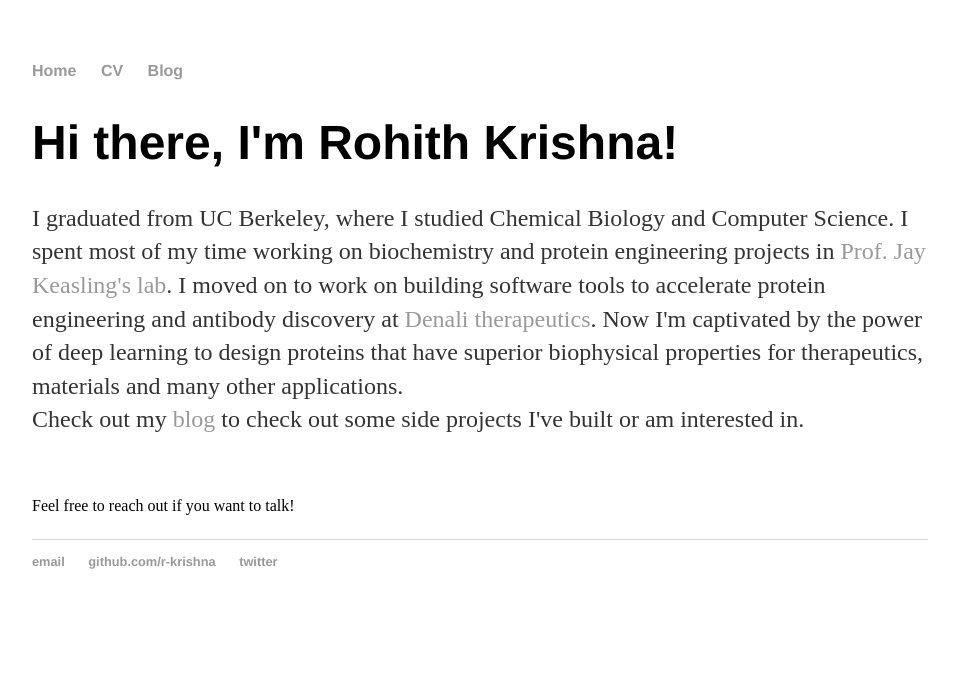
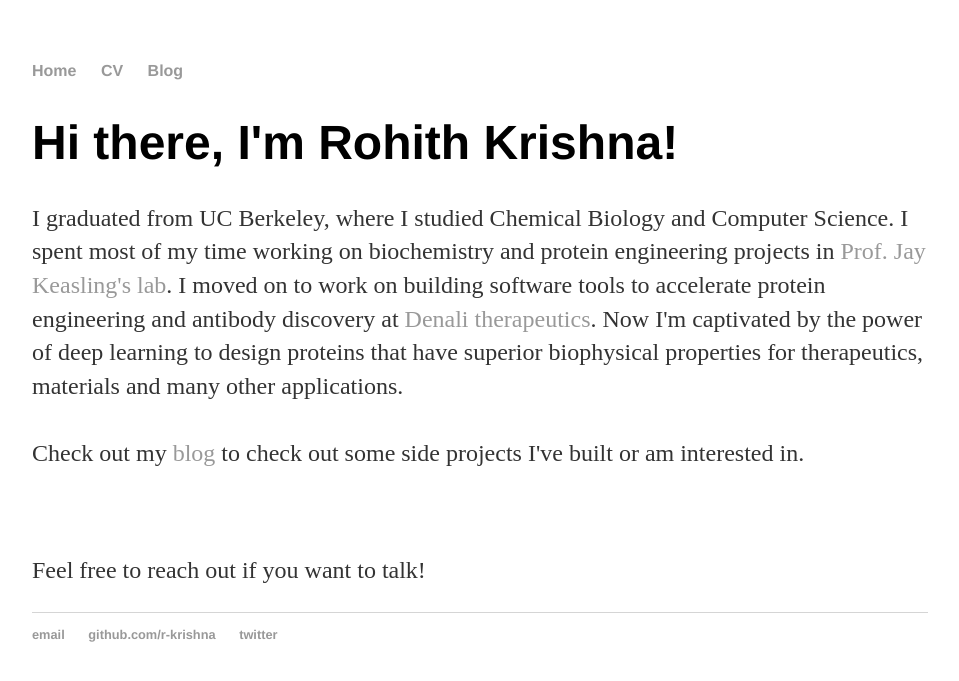
Before and after one commit to r-krishna/r-krishna.github.io, a Jekyll site: the page built from index.html, in a window 1280 px wide. Shown: the top 681 px of the page, without its empty margins (160-1119 px from the left). Built offline with Jekyll 4.4.1, drawn with Linux system fonts in a browser that asks for light colours.

```diff
--- a/cv/index.html
+++ b/cv/index.html
@@ -13,6 +13,7 @@ title: CV
 		<br>
 		-Validating protein property prediction methods to improve selection of candidate sequences computationally
 		<br>
+		-Click <a href="https://propheseq.denalitherapeutics.com/">here</a> to view a demo from late 2020
 		<br>
 		<strong> Undergraduate Researcher - Keasling Lab (May 2016-Dec 2019) </strong>
 		<br>
--- a/index.html
+++ b/index.html
@@ -11,9 +11,12 @@ title: Rohith Krishna
 				I moved on to work on building software tools to accelerate protein engineering and antibody discovery at <a href="https://www.denalitherapeutics.com/">Denali therapeutics</a>.
 				Now I'm captivated by the power of deep learning to design proteins that have superior biophysical properties for therapeutics, materials and many other applications.
 				<br>
+				<br>
 				Check out my <a href="/blog">blog</a> to check out some side projects I've built or am interested in.
 			</p>
 			<br>
-				<br>
-				Feel free to reach out if you want to talk!</p>
+			<br>
+			<p>
+				Feel free to reach out if you want to talk!
+			</p>
 		</div>
```
